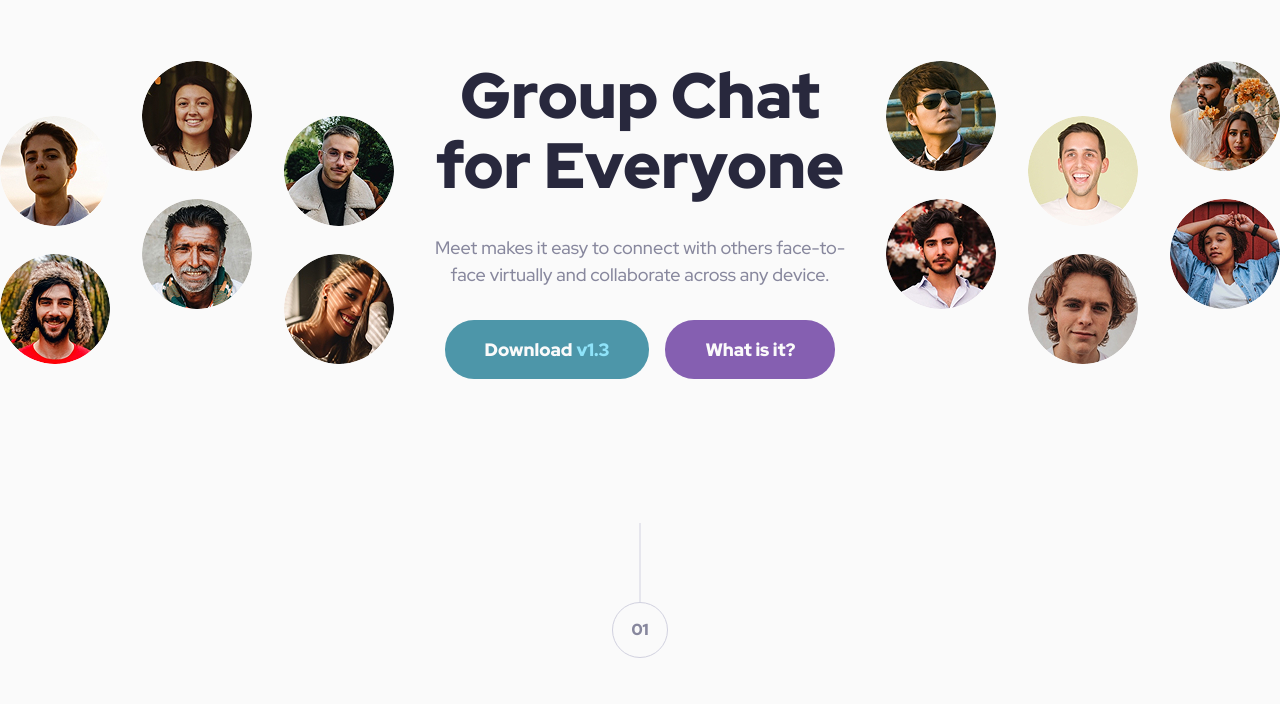
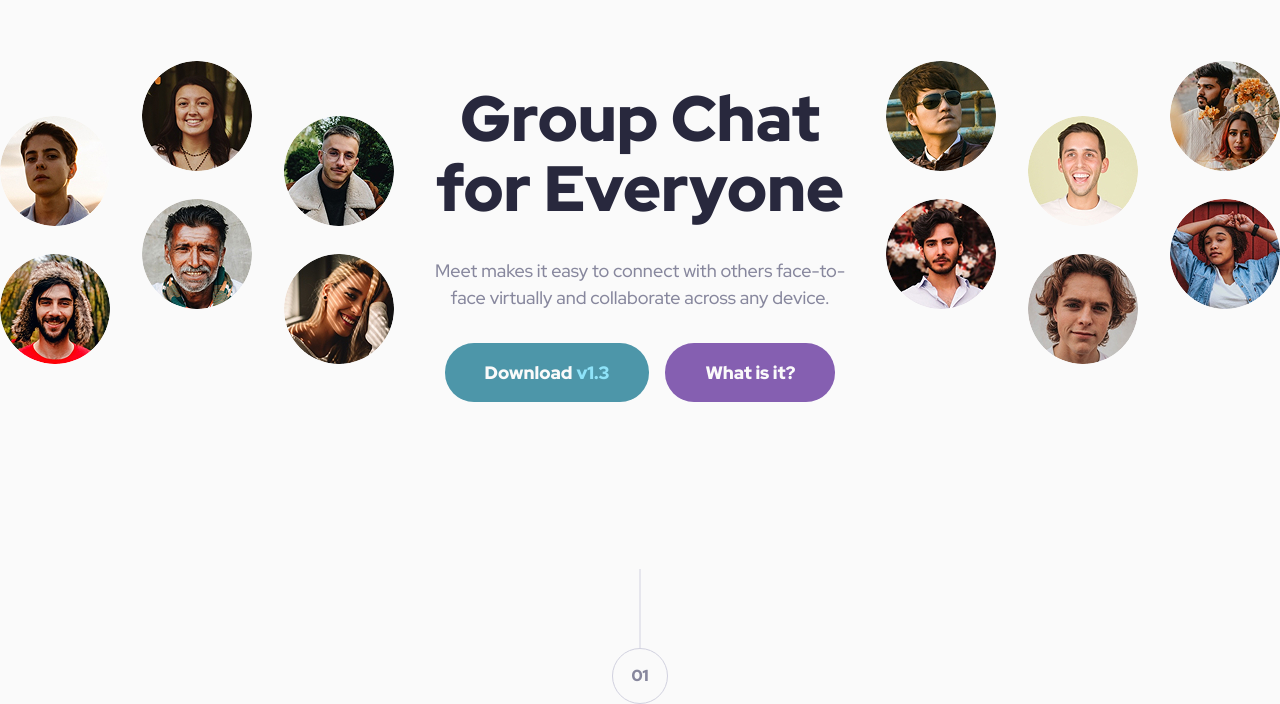
Before and after one commit to franchukv/meet-landing-page-tailwindcss, a website: page index.html in a window 1280 px wide. Shown: the part 111-815 px from the top of the page. Drawn offline with Linux system fonts and the light colour scheme.

Commit message:
fix first section paddings

```diff
--- a/index.html
+++ b/index.html
@@ -70,7 +70,7 @@
 						</div>
 					</div>
 
-					<div class="max-w-102.5 flex flex-col items-center gap-6 lg:gap-8 text-center relative">
+					<div class="max-w-102.5 lg:py-5.75  flex flex-col items-center gap-6 lg:gap-8 text-center relative">
 						<h1>Group Chat <br> for Everyone</h1>
 						<p>Meet makes it easy to connect with others face-to-face virtually and collaborate across any device.</p>
 
```
Also changed, not shown: assets/css/styles.css.
